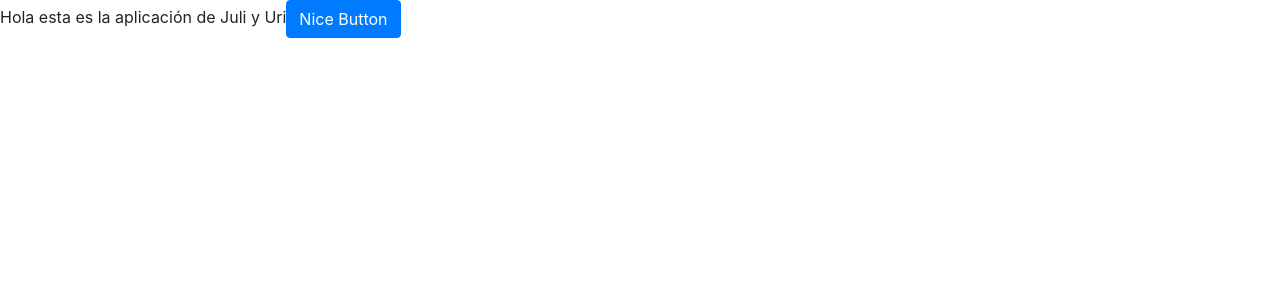
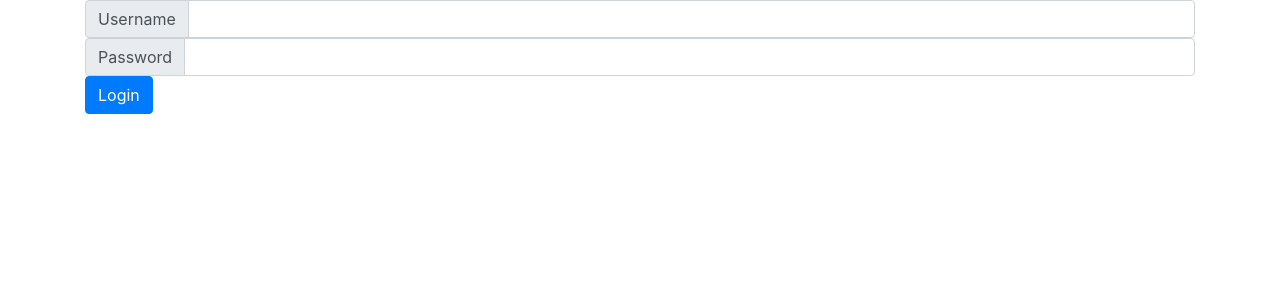
Before and after one commit to crpistillo/taller2-web-admin, a React (Create React App) app in the folder web-admin/: page / in a window 1280 px wide. Shown: the top 300 px of the page. Built offline with nearby package versions, Linux system fonts and the light colour scheme.

Commit message:
Login template page

```diff
--- a/web-admin/src/App.js
+++ b/web-admin/src/App.js
@@ -1,12 +1,11 @@
 import React from 'react';
-import Button from 'react-bootstrap/Button';
 import './App.css';
+import Login from './login/Login';
 
 function App() {
   return (
     <div>
-      Hola esta es la aplicación de Juli y Uri
-      <Button>Nice Button</Button>
+      <Login />
     </div>
   );
 }
--- a/web-admin/src/login/Login.js
+++ b/web-admin/src/login/Login.js
@@ -0,0 +1,50 @@
+import React from 'react';
+import Form from 'react-bootstrap/Form';
+import InputGroup from 'react-bootstrap/InputGroup';
+import Container from 'react-bootstrap/Container';
+import Button from 'react-bootstrap/Button';
+
+class Login extends React.Component {
+    constructor(props) {
+        super(props);
+        this.state = {
+            username: "",
+            password: ""
+        }
+        this.usernameInput = React.createRef();
+    }
+
+    handleSubmit() {
+        console.log("Trying to submit.")
+        console.log(this.state.username)
+        console.log(this.state.password)
+    }
+
+    render() {
+        return (
+            <Container>
+                <InputGroup>
+                    <InputGroup.Prepend>
+                        <InputGroup.Text>Username</InputGroup.Text>
+                    </InputGroup.Prepend>
+                    <Form.Control type="text" onChange={(e) => this.setState({ username: e.target.value })} />
+                </InputGroup >
+
+                <InputGroup>
+                    <InputGroup.Prepend>
+                        <InputGroup.Text>Password</InputGroup.Text>
+                    </InputGroup.Prepend>
+                    <Form.Control type="text" onChange={(e) => this.setState({ password: e.target.value })} />
+                </InputGroup>
+
+
+                <Button variant="primary" type="submit" onClick={() => this.handleSubmit()}>
+                    Login
+                </Button>
+            </Container >
+
+        )
+    }
+}
+
+export default Login;
```
